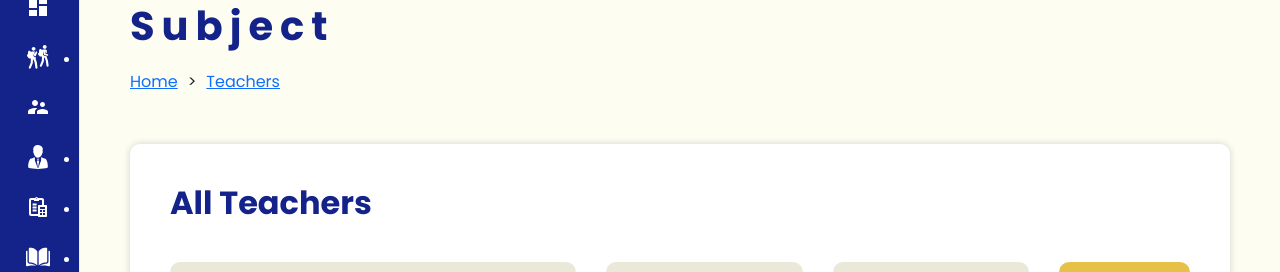
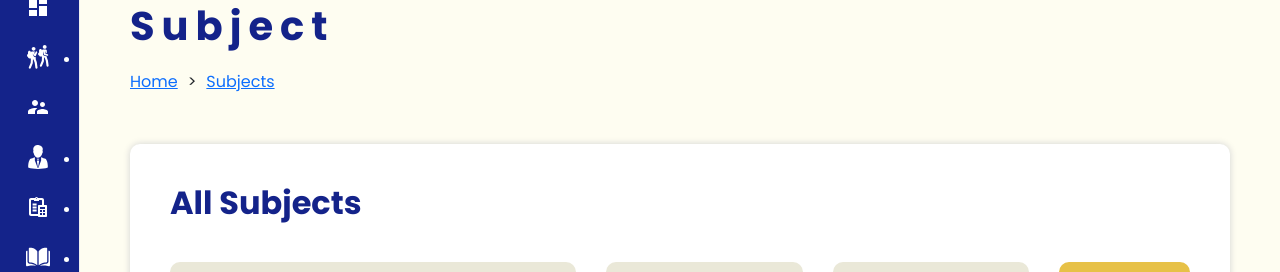
Before and after one commit to silverRnk/20230501_admin_page, a React (Vite) app: page /subjects/all in a window 1280 px wide. Shown: the part 128-400 px from the top of the page. Built offline with nearby package versions, Linux system fonts and the light colour scheme; no server answers.

Commit message:
Edit AllSubjects Header

```diff
--- a/src/pages/Subjects/All/AllSubjects.tsx
+++ b/src/pages/Subjects/All/AllSubjects.tsx
@@ -134,7 +134,7 @@ const AllSubjects = () => {
 
   return (
     <Container onKeyDownCapture={handlePressEnter}>
-      <Title>All Teachers</Title>
+      <Title>All Subjects</Title>
       <SearchContainer>
         <InputName
           placeholder="Search by Name"
--- a/src/pages/Subjects/Subjects.tsx
+++ b/src/pages/Subjects/Subjects.tsx
@@ -46,7 +46,7 @@ const Subjects = () => {
         {'>'}
         </LinkItem>
         <LinkItem>
-          <NLink href="#">Teachers</NLink>
+          <NLink href="#">Subjects</NLink>
         </LinkItem>
       </LinkContainer>
       <Outlet/>
```
